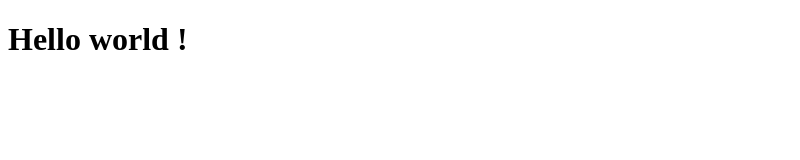
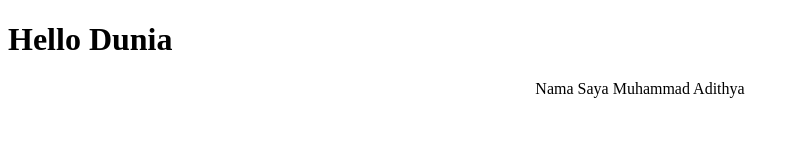
Before and after one commit to adithyaric/latihan, a plain HTML site: page index.html in a window 1280 px wide. Shown: the whole page, without its empty margins (0-800 px from the left). Drawn offline with Linux system fonts and the light colour scheme.

Commit message:
Merubah Hello dan Menambahkan Paragraf

```diff
--- a/index.html
+++ b/index.html
@@ -5,7 +5,11 @@
 </head>
 <body>
 
-<h1>Hello world !</h1>
-
+<h1>Hello Dunia</h1>
+<center>
+    <p>
+        Nama Saya Muhammad Adithya
+    </p>
+</center>
 </body>
 </html>
```
